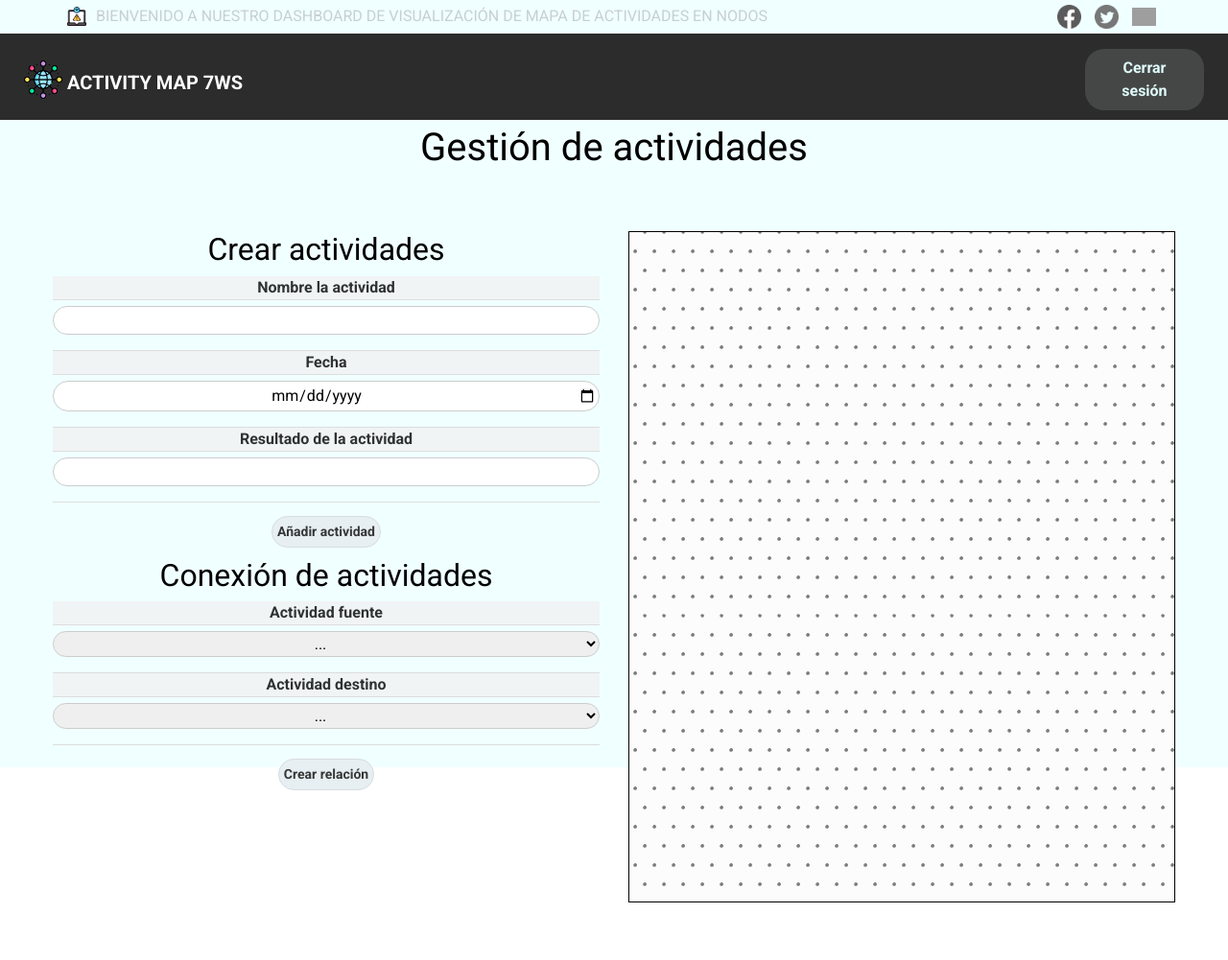
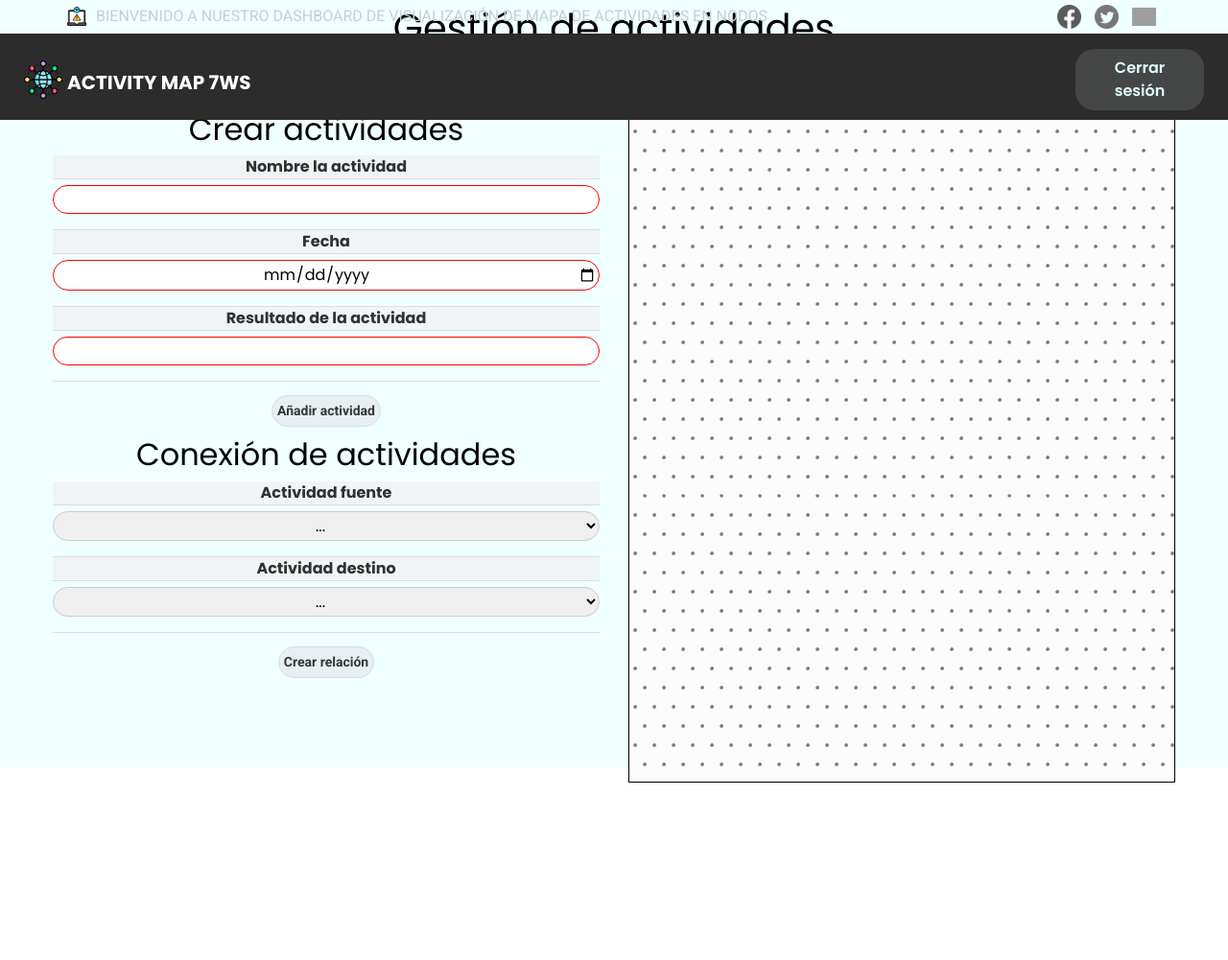
Before and after one commit to JuanGarcia0418/ActivityMap, a Flask app: page /create_activities/1 in a window 1280 px wide. Shown: the whole page at 96% size. After the commit the page ends 816 px from the top, so only its background shows below. Run offline with Flask 3, Linux system fonts and the light colour scheme; data that the repository does not hold is empty; some libraries are stand-ins or nearby versions; grey boxes are pictures that could not be loaded.

Commit message:
Add files via upload

```diff
--- a/app/static/css/style.css
+++ b/app/static/css/style.css
@@ -66,6 +66,14 @@ body {
 
 .hero_area.sub_pages {
   height: auto;
+}
+
+.header_section {
+  position: fixed;
+  top: 0;
+  left: 0;
+  right: 0;
+  z-index: 9999;
 }
 
 .header_section .top_contact-container {
@@ -828,35 +836,6 @@ a:focus {
 
 /* slider section*/
 
-* {
-  margin: 0;
-  padding: 0;
-  box-sizing: border-box;
-  text-decoration: none;
-  font-family: 'Roboto', sans-serif;
-}
-
-body {
-  background-size: cover;
-  background-repeat: no-repeat;
-  background-position: center;
-  background-attachment: fixed;
-}
-
-main {
-  width: 100%;
-  padding: 20px;
-  margin: auto;
-  margin-top: 100px;
-}
-
-.contenedor__todo {
-  width: 100%;
-  max-width: 800px;
-  margin: auto;
-  position: center;
-  align-content: center;
-}
 
 .form-login {
   width: 400px;
@@ -1114,6 +1093,26 @@ select {
   }
 /*End logout button*/
 
+/* Error messages*/
+
+input:required {
+  border-color: red;
+}
+
+input:invalid {
+  box-shadow: none;
+}
+
+  input:invalid + span:before {
+    content: "Información requerida";
+    color: red;
+    font-size: 12px;
+    font-weight: normal;
+    display: block;
+    margin-bottom: 5px;
+  }
+/* End Error messages*/
+
 /* Button language*/
 
 .language-button {
--- a/app/static/css/style.scss
+++ b/app/static/css/style.scss
@@ -798,29 +798,6 @@ a:focus {
 
 /* slider section*/
 
-* {
-  margin: 0;
-  padding: 0;
-  box-sizing: border-box;
-  text-decoration: none;
-  font-family: 'Roboto', sans-serif;
-}
-
-body {
-  background-image: url(../images/bg4.jpg);
-  background-size: cover;
-  background-repeat: no-repeat;
-  background-position: center;
-  background-attachment: fixed;
-}
-
-main {
-  width: 100%;
-  padding: 20px;
-  margin: auto;
-  margin-top: 100px;
-}
-
 .form-login {
   width: 400px;
   height: 340px;
@@ -1103,8 +1080,29 @@ select {
   opacity: 0.8;
 }
 /*End button languaje*/
+
+/* Error messages*/
+
+input:required {
+  border-color: red;
+}
+
+input:invalid {
+  box-shadow: none;
+}
+
+input:invalid + span:before {
+  content: "Información requerida";
+  color: red;
+  font-size: 12px;
+  font-weight: normal;
+  display: block;
+  margin-bottom: 5px;
+}
+/* End Error messages*/
+
+
 /* form asingpro*/
-
 .form {
   display: flex;
   flex-wrap: wrap;
```
